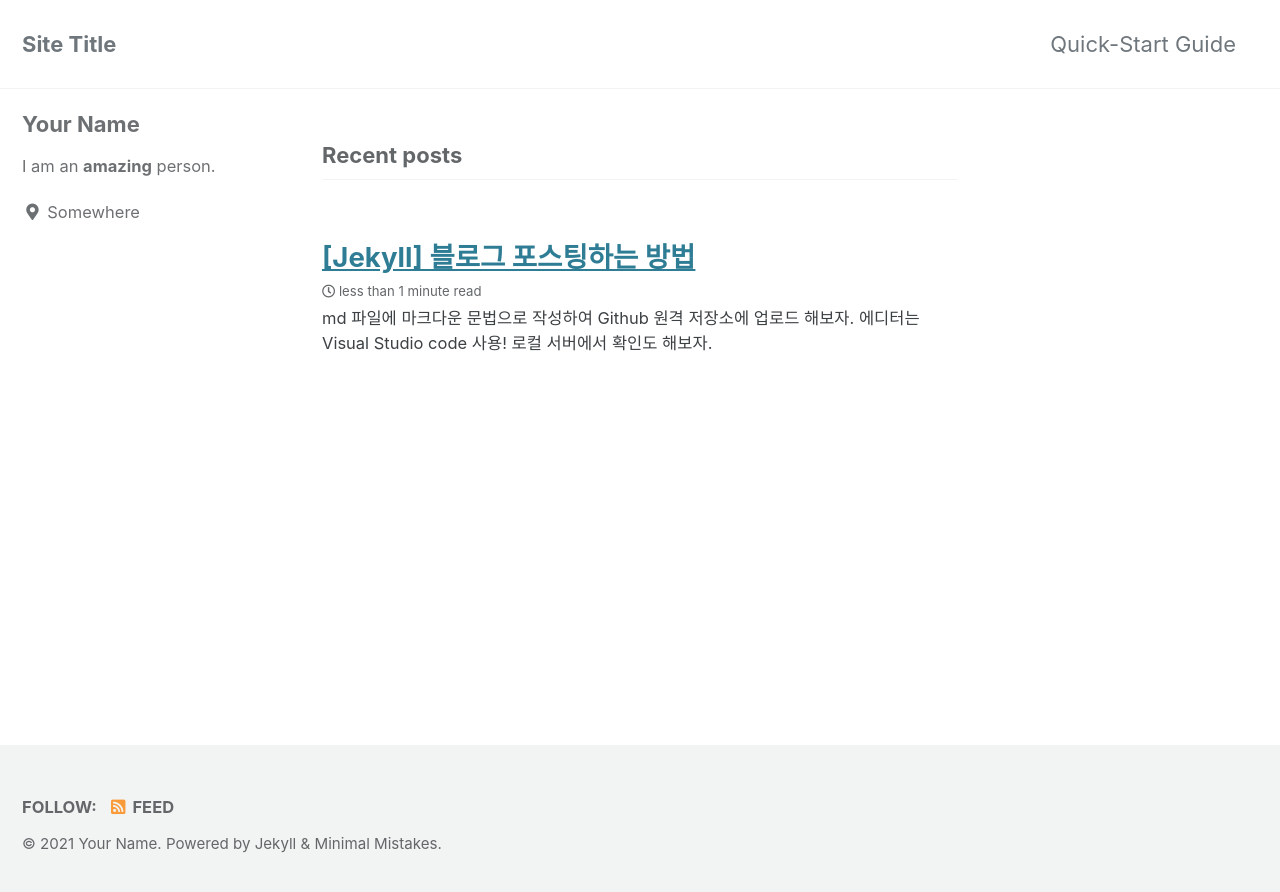
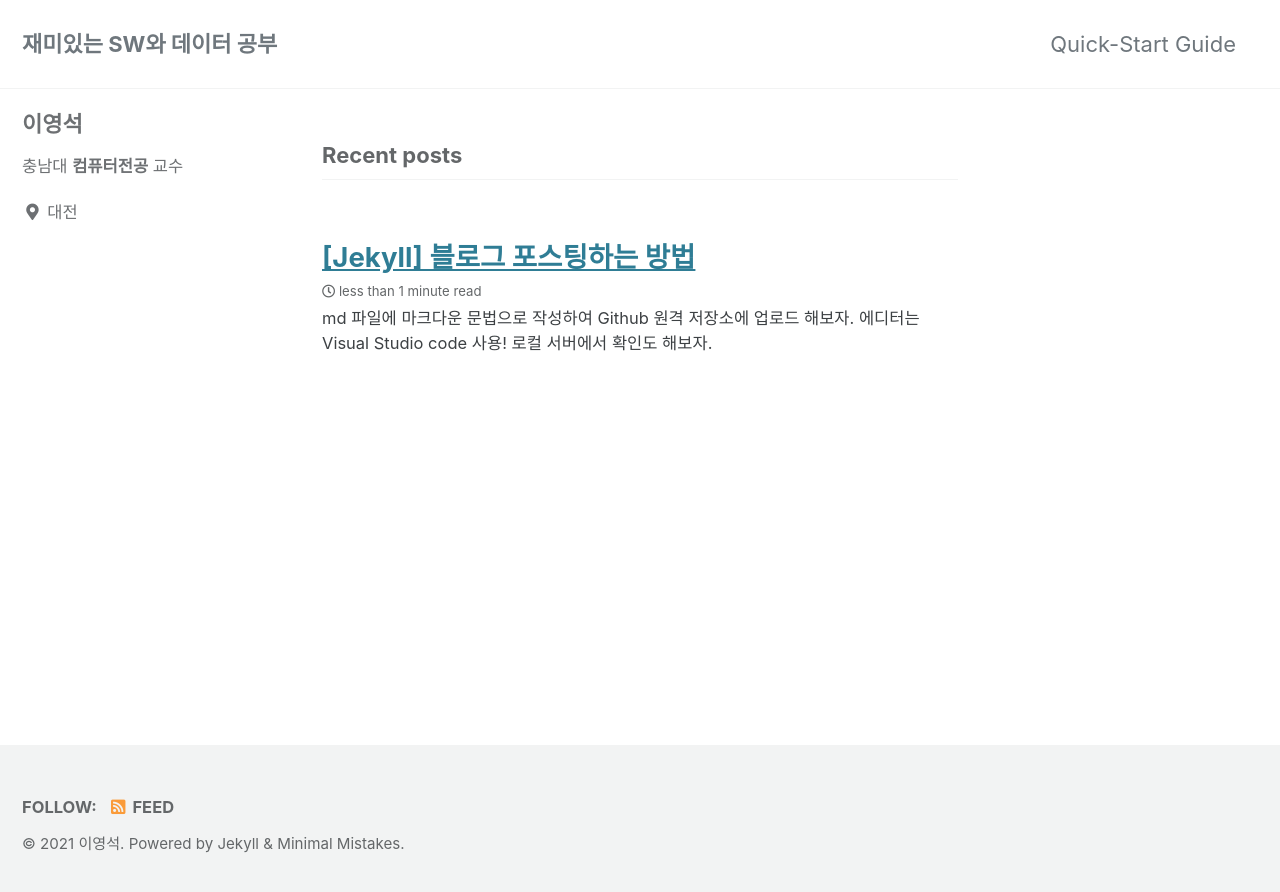
Before and after one commit to leeyoungseok/leeyoungseok.github.com, a Jekyll site: the page built from index.html, in a window 1280 px wide. Shown: the top 892 px of the page. Built offline with Jekyll 4.4.1, drawn with Linux system fonts in a browser that asks for light colours; cached includes are drawn as plain includes; the list of posts is cut into pages by our own code.

Commit message:
Update _config.yml

```diff
--- a/_config.yml
+++ b/_config.yml
@@ -16,11 +16,11 @@ minimal_mistakes_skin    : "default" # "air", "aqua", "contrast", "dark", "dirt"
 
 # Site Settings
 locale                   : "en-US"
-title                    : "Site Title"
+title                    : "재미있는 SW와 데이터 공부"
 title_separator          : "-"
 subtitle                 : # site tagline that appears below site title in masthead
-name                     : "Your Name"
-description              : "An amazing website."
+name                     : "이영석"
+description              : "SW와 데이터 공부합니다."
 url                      : # the base hostname & protocol for your site e.g. "https://mmistakes.github.io"
 baseurl                  : # the subpath of your site, e.g. "/blog"
 repository               : # GitHub username/repo-name e.g. "mmistakes/minimal-mistakes"
@@ -102,10 +102,10 @@ analytics:
 
 # Site Author
 author:
-  name             : "Your Name"
+  name             : "이영석"
   avatar           : # path of avatar image, e.g. "/assets/images/bio-photo.jpg"
-  bio              : "I am an **amazing** person."
-  location         : "Somewhere"
+  bio              : "충남대 **컴퓨터전공** 교수"
+  location         : "대전"
   email            :
   links:
     - label: "Email"
```
